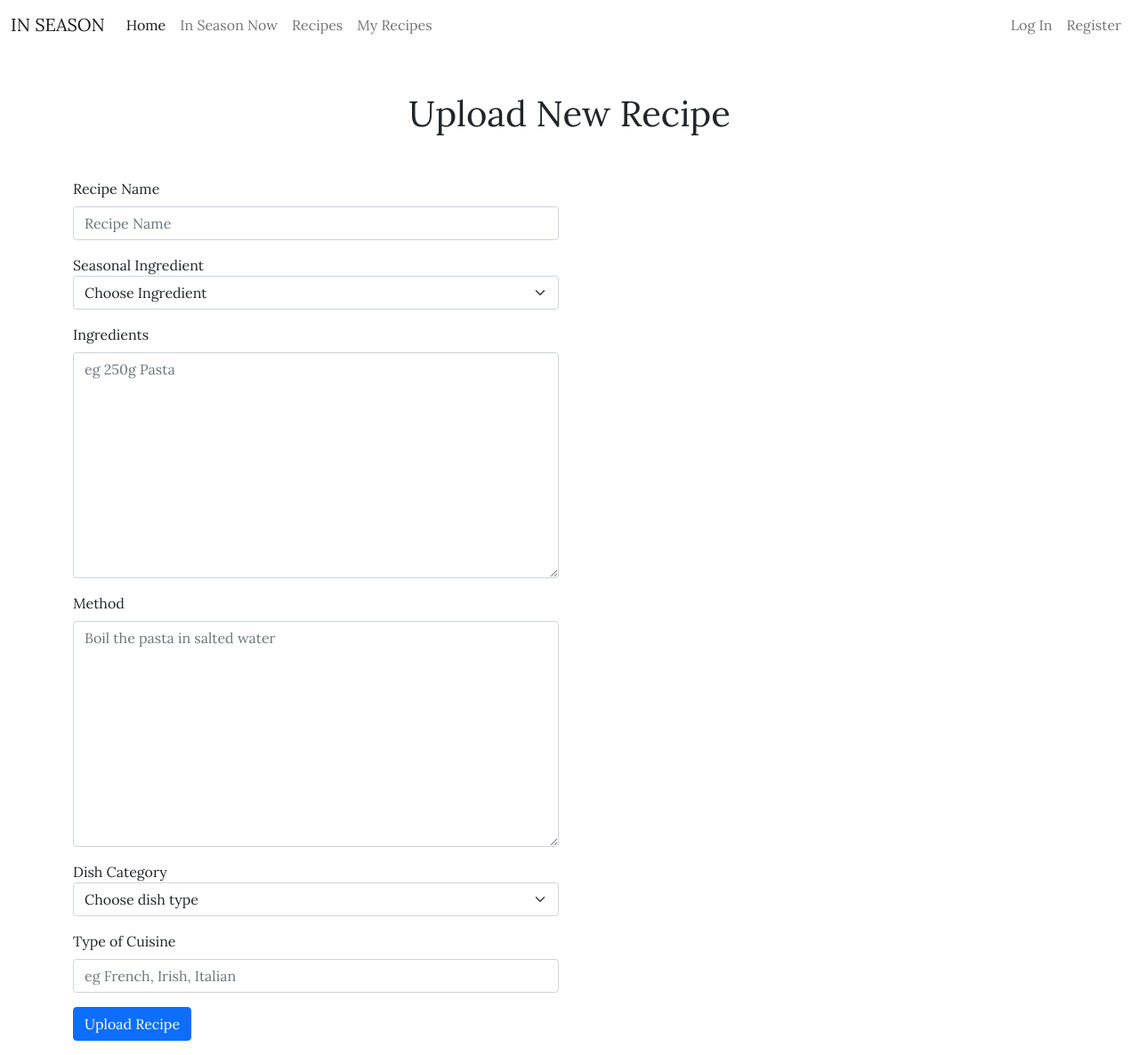
After one commit to Code-Institute-Submissions/jameskelly33-in-season-recipes, a Flask app: page /uploadrecipe.html in a window 1280 px wide. The commit adds this page. Shown: the whole page at 89% size. Run offline with Flask 2, Linux system fonts and the light colour scheme; some libraries are stand-ins or nearby versions.

Commit message:
Add uploadrecipe.html template and app route and basic layout of form

```diff
--- a/app.py
+++ b/app.py
@@ -56,6 +56,11 @@ def myrecipes():
     recipes = mongo.db.recipes.find()
     return render_template("myrecipes.html", recipes = recipes)
 
+@app.route("/uploadrecipe.html")
+
+def uploadrecipe():
+    return render_template('uploadrecipe.html')
+
 
 if __name__ == "__main__":
     app.run(host=os.environ.get("IP"),
--- a/templates/myrecipes.html
+++ b/templates/myrecipes.html
@@ -39,7 +39,7 @@
             <div class="col">
                 <h3 class="mx-3 my-3">You haven't uploaded any recipes yet.</h1>
                     <h3 class=" mx-3 my-3">Click the button below to add your own recipes to the site</h1>
-                        <a href="" class="btn btn-primary mx-3 my-5">Upload Recipe</a>
+                        <a href="{{ url_for('uploadrecipe') }}" class="btn btn-primary mx-3 my-5">Upload Recipe</a>
             </div>
         </div>
 
--- /dev/null
+++ b/templates/uploadrecipe.html
@@ -0,0 +1,60 @@
+{% extends "base.html" %}
+{% block content %}
+
+<h1 class = "text-center my-5">Upload New Recipe</h1>
+
+<div class="container fluid">
+    <div class="row">
+        <div class="col-lg-6">
+            <form action="">
+    <div class="mb-3">
+        <label for="exampleFormControlInput1" class="form-label">Recipe Name</label>
+        <input type="text" class="form-control" id="exampleFormControlInput1" placeholder="Recipe Name" required>
+    </div>
+    <div class="mb-3">
+        <label for="form-select-2">Seasonal Ingredient</label>
+        <select class="form-select" aria-label="Default select example" id='form-select-2 '>
+            <option selected>Choose Ingredient</option>
+            <option value="1">Aspargus</option>
+            <option value="2">Apples</option>
+            <option value="3">Basil</option>
+            <option value="3">Beetroot</option>
+        </select>
+    </div>
+    <div class="mb-3">
+        <label for="exampleFormControlTextarea1" class="form-label">Ingredients</label>
+        <textarea class="form-control" id="exampleFormControlTextarea1" rows="10" placeholder="eg 250g Pasta "></textarea>
+    </div>
+    <div class="mb-3">
+        <label for="exampleFormControlTextarea2" class="form-label">Method</label>
+        <textarea class="form-control" id="exampleFormControlTextarea2" rows="10" placeholder="Boil the pasta in salted water "></textarea>
+    </div>
+    <div class="mb-3">
+        <label for="form-select-3">Dish Category</label>
+        <select class="form-select" aria-label="Default select example" id='form-select-3'>
+            <option selected>Choose dish type</option>
+            <option value="1">Main</option>
+            <option value="2">Starter</option>
+            <option value="3">Dessert</option>
+        </select>
+    </div>
+    <div class='mb-3'>
+        <label for="exampleFormControlInput2" class="form-label">Type of Cuisine</label>
+        <input type="text" class="form-control" id="exampleFormControlInput2" placeholder="eg French, Irish, Italian">
+    </div>
+    <div class="mb-3">
+
+
+            <button type="submit" class="btn btn-primary">Upload Recipe</button>
+
+</form>
+        </div>
+    </div>
+</div>
+
+
+
+
+
+
+{% endblock content %}
```
